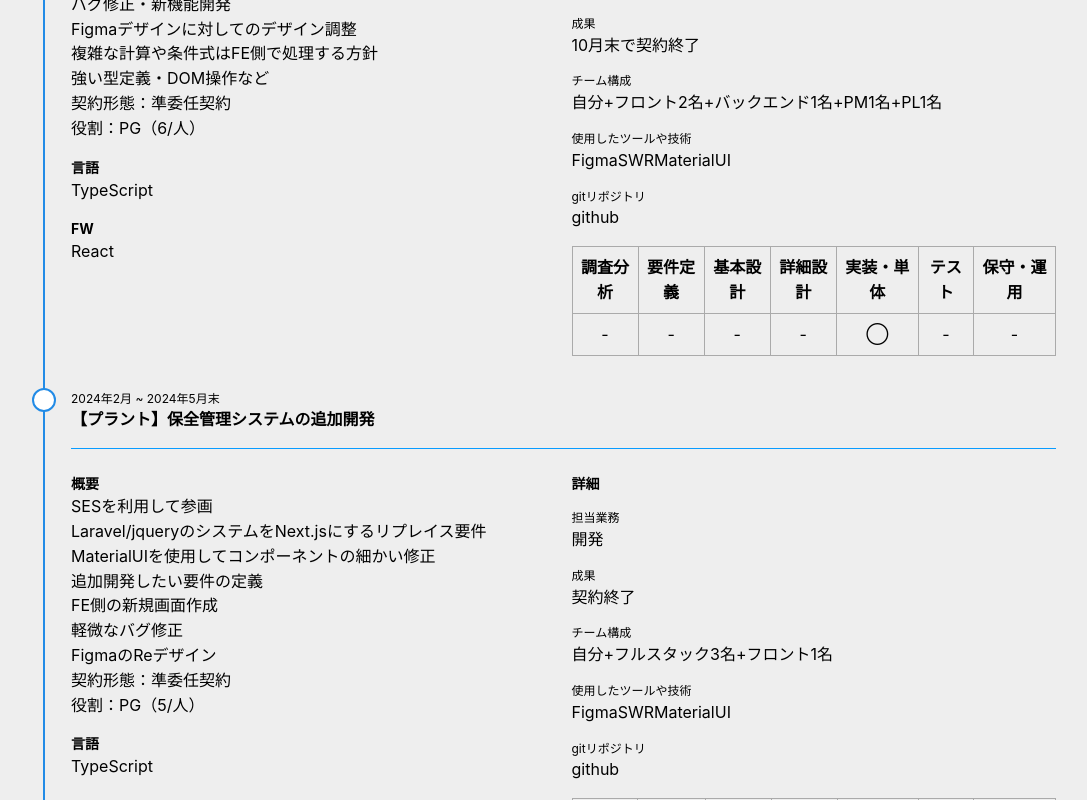
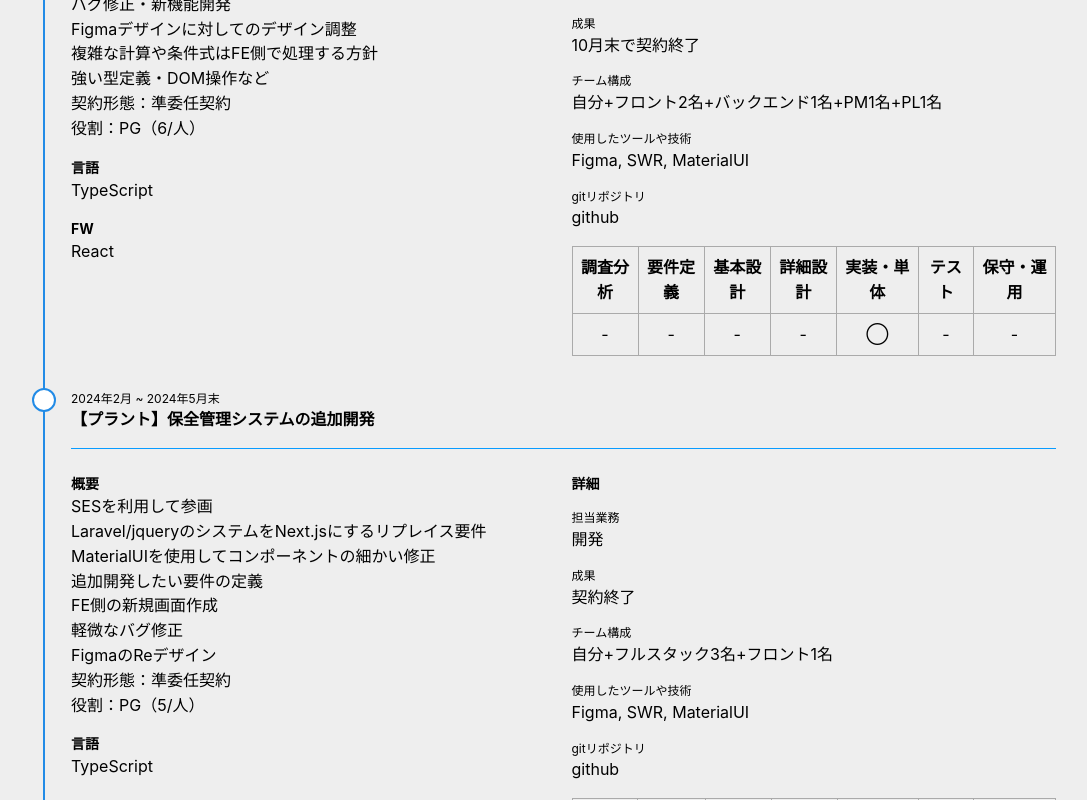
Before and after one commit to TakakiMoriguchi/takaki-moriguchi-career, a React (Create React App) app: page / in a window 1280 px wide. Shown: the part 1340-2140 px from the top of the page, without its empty margins (96-1183 px from the left). Built offline with nearby package versions, Linux system fonts and the light colour scheme.

Commit message:
Update build

```diff
--- a/src/App.tsx
+++ b/src/App.tsx
@@ -119,7 +119,7 @@ function App() {
 
                         <Box>
                           <Text size="xs">使用したツールや技術</Text>
-                          {item.project_detail.tools_technologies_used}
+                          {item.project_detail.tools_technologies_used.join(", ")}
                         </Box>
 
                         <Box>
```
Also changed, not shown: 7 other files (tests, documents, lock files or other folders).
